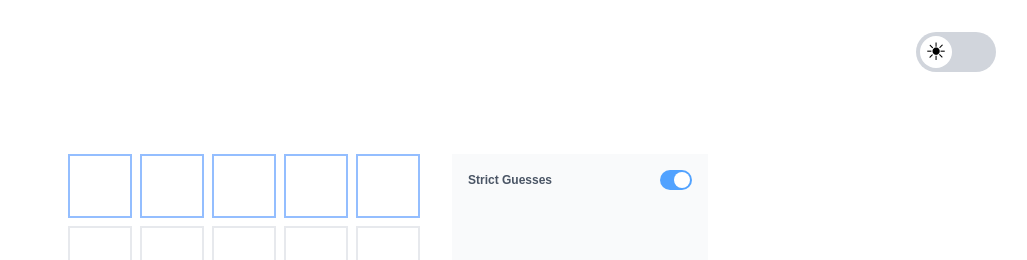
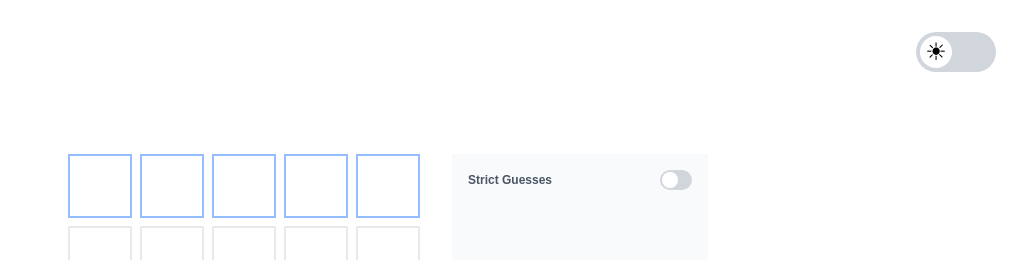
Before and after one commit to de-upayan/wordle-ai, a React (Vite) app: page / in a window 1280 px wide. Shown: the top 260 px of the page, without its empty margins (252-1279 px from the left). Built offline with nearby package versions, Linux system fonts and the light colour scheme.

Commit message:
Disable strict guesses by default

```diff
--- a/src/App.tsx
+++ b/src/App.tsx
@@ -57,7 +57,7 @@ function App() {
   const [suggestion, setSuggestion] = useState<Suggestion | undefined>()
   const [useStrictGuesses, setUseStrictGuesses] = useState(() => {
     const savedStrictGuesses = loadStrictGuessesCookie()
-    return savedStrictGuesses !== null ? savedStrictGuesses : true
+    return savedStrictGuesses !== null ? savedStrictGuesses : false
   })
   const [selectedSuggestionIndex, setSelectedSuggestionIndex] =
     useState(0)
--- a/src/services/wordleSolverService.ts
+++ b/src/services/wordleSolverService.ts
@@ -186,7 +186,7 @@ export class WordleSolverService {
    */
   async computeSuggestions(
     gameState: GameState,
-    useStrictGuesses: boolean = true,
+    useStrictGuesses: boolean = false,
     timeoutMs: number = 30000,
     typedWord: string = ''
   ): Promise<SuggestionResult> {
```
